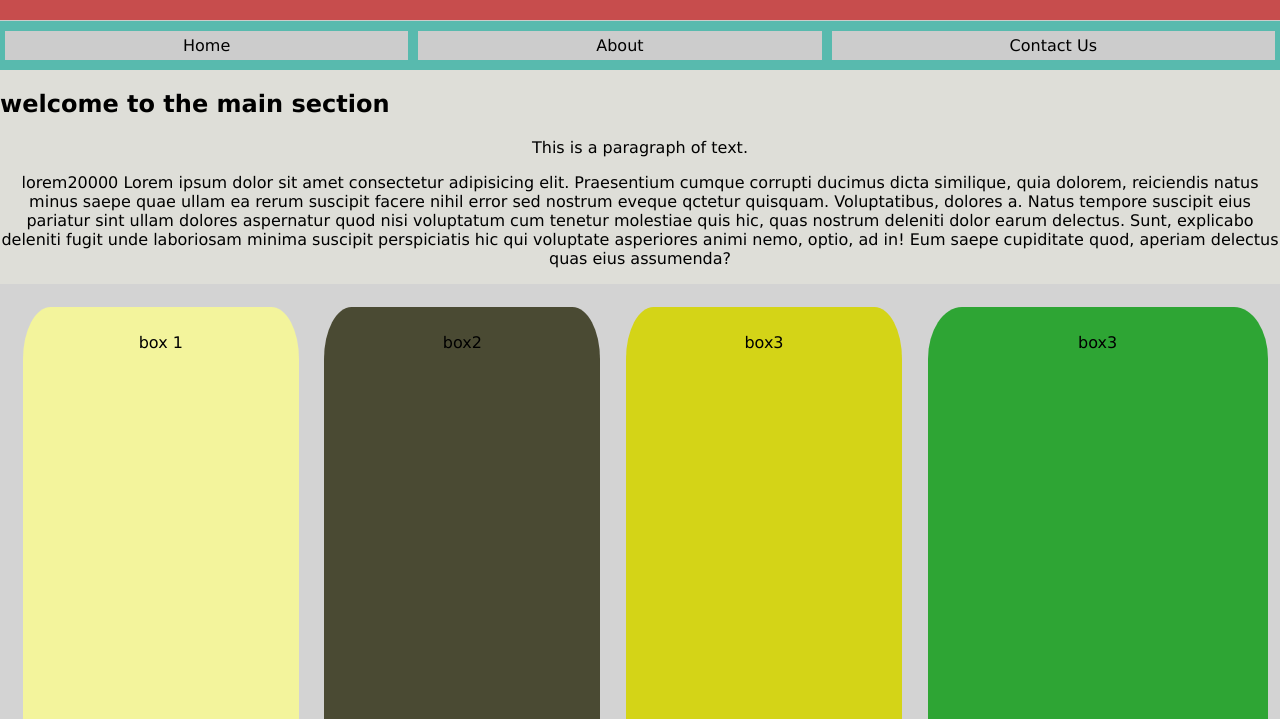
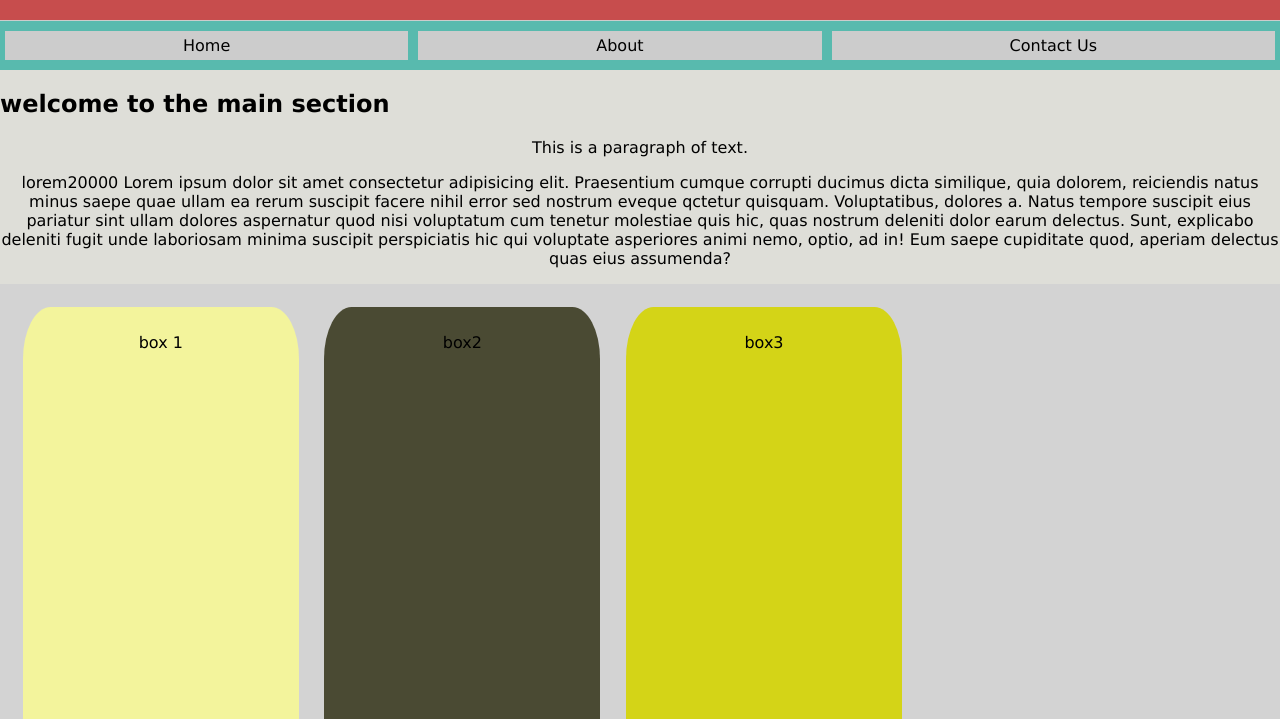
Before and after one commit to KoilakondaMadhu/GCA, a plain HTML site: page july27/flexbox layout/index2.html in a window 1280 px wide. Shown: the part 81-800 px from the top of the page. Drawn offline with Linux system fonts and the light colour scheme.

Commit message:
Update index2.html

```diff
--- a/july27/flexbox layout/index2.html
+++ b/july27/flexbox layout/index2.html
@@ -43,9 +43,7 @@
                 <p>box3</p>
                  </div>
 
-                 <div class="column4">
-                    <p>box3</p>
-                     </div>
+
 
 
 
```
